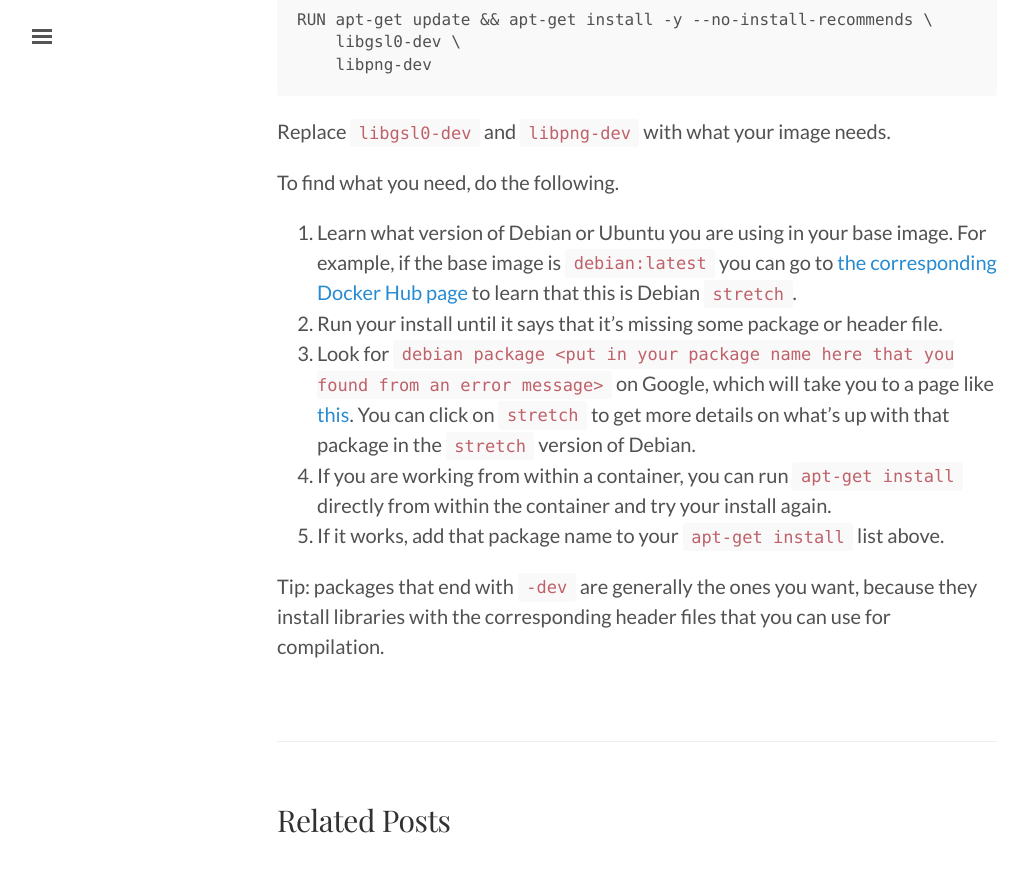
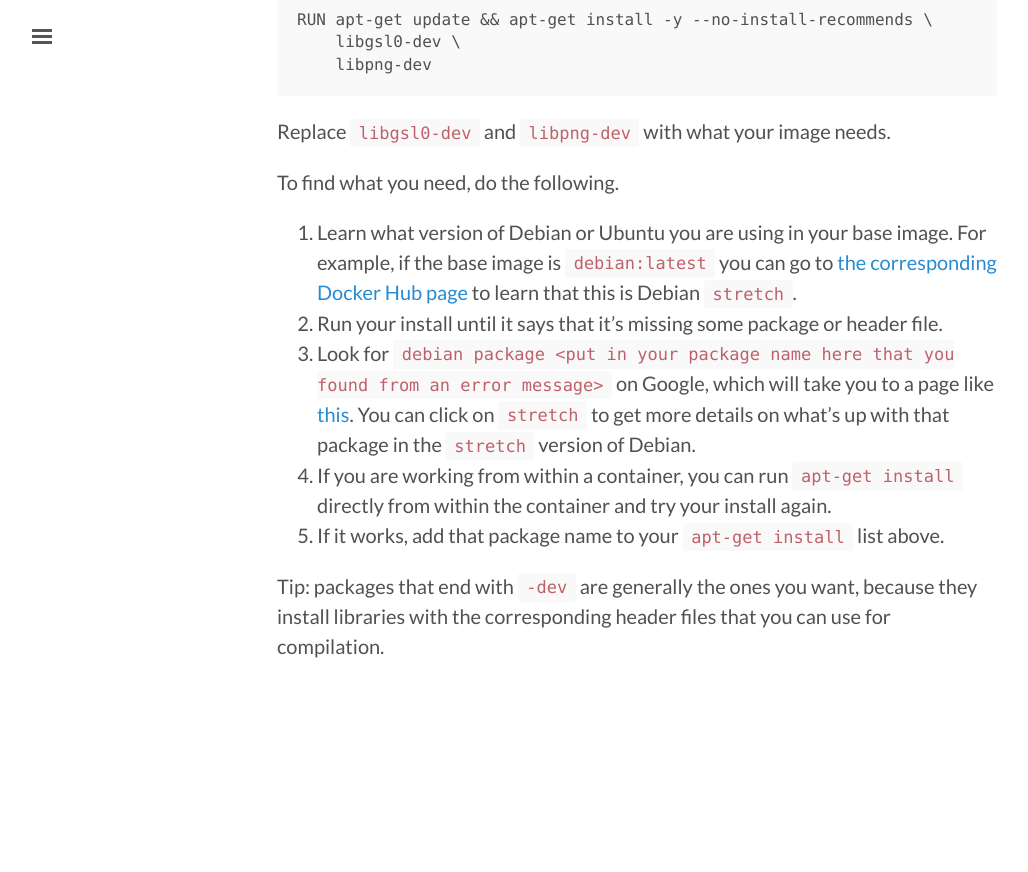
Before and after one commit to matsens/erick, a Jekyll site: the page built from _posts/2018-04-19-docker.md, in a window 1280 px wide and 900 px high, scrolled down 3434 px. Shown: the top 872 px of the window, without its empty margins (3-1031 px from the left). Built offline with Jekyll 4.4.1, drawn with Linux system fonts in a browser that asks for light colours; after the commit the page ends 4175 px from its top, so only the background shows below that.

Commit message:
Posts are unrelated.

```diff
--- a/_layouts/post.html
+++ b/_layouts/post.html
@@ -7,19 +7,3 @@
   <span class="post-date">{{ page.date | date_to_string }}</span>
   {{ content }}
 </div>
-
-<div class="related">
-  <h2>Related Posts</h2>
-  <ul class="related-posts">
-    {% for post in site.related_posts limit:3 %}
-      <li>
-        <h3>
-          <a href="{{ "/" | relative_url }}{{ post.url }}">
-            {{ post.title }}
-            <small>{{ post.date | date_to_string }}</small>
-          </a>
-        </h3>
-      </li>
-    {% endfor %}
-  </ul>
-</div>
```
